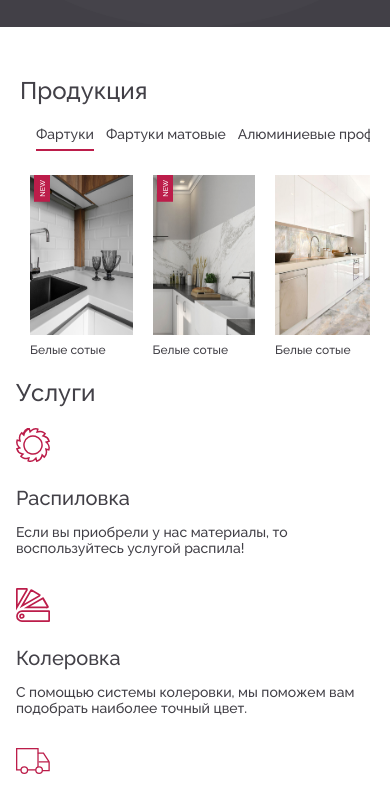
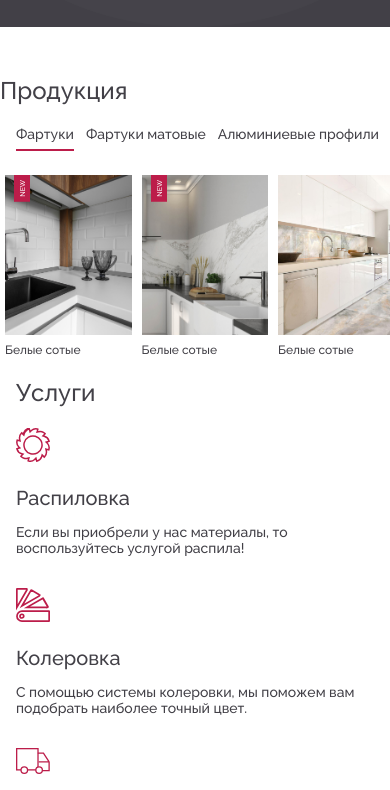
Before and after one commit to TruwerM5/asiadecor, a plain HTML site: page index.html in a window 390 px wide. Shown: the part 774-1564 px from the top of the page. Drawn offline with nearby package versions, Linux system fonts and the light colour scheme.

Commit message:
add changes

```diff
--- a/sass/components/_carousel.sass
+++ b/sass/components/_carousel.sass
@@ -1,4 +1,7 @@
 .carousel
+    &.container
+        @media screen and (max-width: 48em)
+            padding-inline: 0
     .categories
         position: relative
         height: 2.7em
@@ -70,7 +73,7 @@
         &__item
             min-width: 35%
             max-width: 33.6em
-            padding-inline: 1em
+            padding-inline: .5em
             @media screen and (min-width: 48em)
                 min-width: 25%
                 padding-inline: 0.8em
```
Also changed, not shown: css/style.css.
